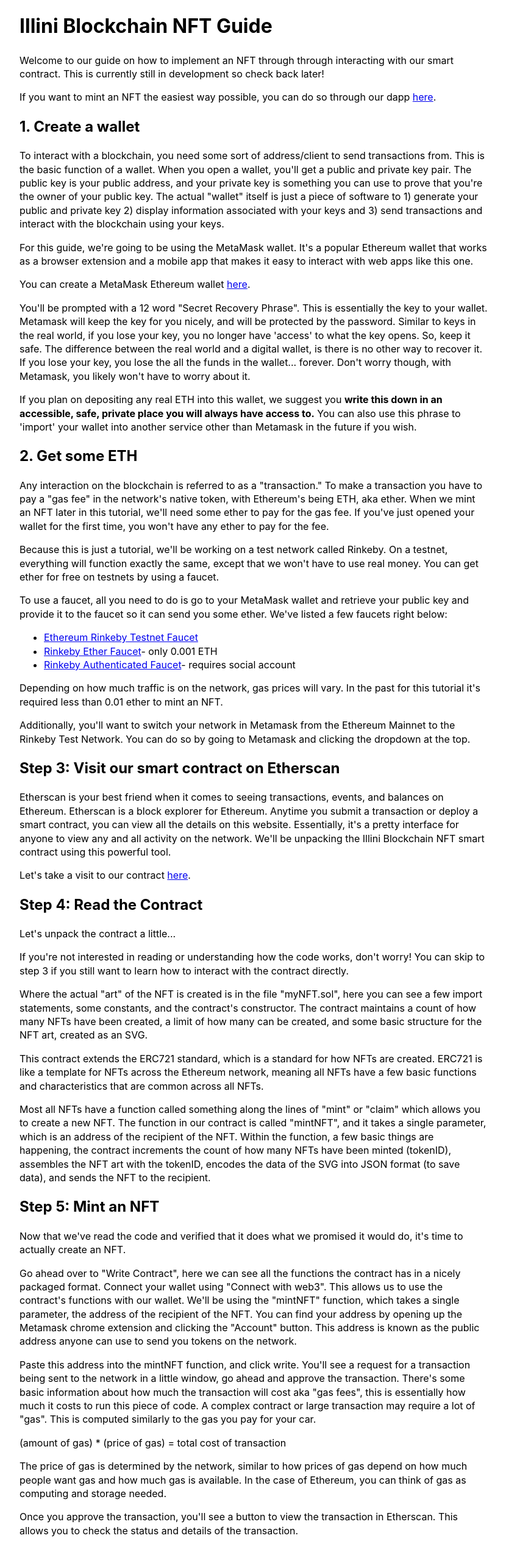
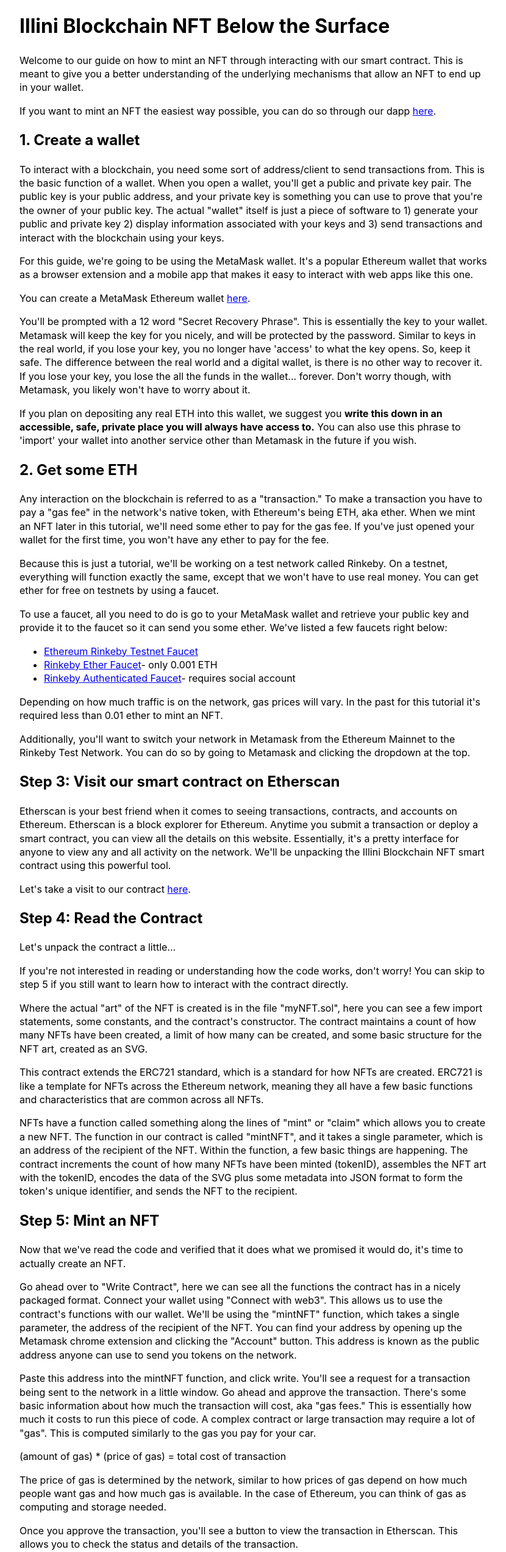
Before and after one commit to IlliniBlockchain/nft-mint, a Next.js app in the folder frontend/: page /guide in a window 1280 px wide. Shown: the top 2545 px of the page at 61% size, without its empty margins (224-1054 px from the left). Built offline with nearby package versions, Linux system fonts and the light colour scheme.

Commit message:
Proofread and minor edits for hard mode

```diff
--- a/frontend/pages/guide.js
+++ b/frontend/pages/guide.js
@@ -7,16 +7,17 @@
   return (
     <Layout>
       <Head>
-        <title>Illini Blockchain NFT Guide</title>
+        <title>Illini Blockchain NFT Below the Surface</title>
         <meta name="description" content="Guide to manually mint an Illini Blockchain NFT." />
       </Head>
 
       <div className={styles.header}>
-        <h1>Illini Blockchain NFT Guide</h1>
+        <h1>Illini Blockchain NFT Below the Surface</h1>
         <p>
-          Welcome to our guide on how to implement an NFT through
-          through interacting with our smart contract. This is currently
-          still in development so check back later!
+          Welcome to our guide on how to mint an NFT through
+          interacting with our smart contract. This is meant to give you a
+          better understanding of the underlying mechanisms that allow an
+          NFT to end up in your wallet.
         </p>
         <p>
           If you want to mint an NFT the easiest way possible,
@@ -114,7 +115,7 @@
       <div className={styles.header}>
         <h2>Step 3: Visit our smart contract on Etherscan</h2>
         <p>
-          Etherscan is your best friend when it comes to seeing transactions, events, and balances on Ethereum. Etherscan
+          Etherscan is your best friend when it comes to seeing transactions, contracts, and accounts on Ethereum. Etherscan
           is a block explorer for Ethereum. Anytime you submit a transaction or deploy a smart contract,
           you can view all the details on this website. Essentially, it's a pretty interface for anyone
           to view any and all activity on the network. We'll be unpacking the Illini Blockchain NFT
@@ -132,7 +133,7 @@
         </p>
         <p>
           If you're not interested in reading or understanding how the code works, don't worry!
-          You can skip to step 3 if you still want to learn how to interact with the contract directly.
+          You can skip to step 5 if you still want to learn how to interact with the contract directly.
         </p>
         <p>
           Where the actual "art" of the NFT is created is in the file "myNFT.sol",
@@ -142,14 +143,15 @@
         </p>
         <p>
           This contract extends the ERC721 standard, which is a standard for how NFTs are created.
-          ERC721 is like a template for NFTs across the Ethereum network, meaning all NFTs have a few basic
+          ERC721 is like a template for NFTs across the Ethereum network, meaning they all have a few basic
           functions and characteristics that are common across all NFTs.
         </p>
         <p>
-          Most all NFTs have a function called something along the lines of "mint" or "claim" which allows you to create a new NFT.
+          NFTs have a function called something along the lines of "mint" or "claim" which allows you to create a new NFT.
           The function in our contract is called "mintNFT", and it takes a single parameter, which is an address of the recipient of the NFT.
-          Within the function, a few basic things are happening, the contract increments the count of how many NFTs have been minted (tokenID), assembles
-          the NFT art with the tokenID, encodes the data of the SVG into JSON format (to save data), and sends the NFT to the recipient.
+          Within the function, a few basic things are happening. The contract increments the count of how many NFTs have been minted (tokenID), assembles
+          the NFT art with the tokenID, encodes the data of the SVG plus some metadata into JSON format to form the token's unique identifier,
+          and sends the NFT to the recipient.
         </p>
       </div>
 
@@ -169,8 +171,8 @@
         </p>
         <p>
           Paste this address into the mintNFT function, and click write. You'll see a request for a transaction being sent
-          to the network in a little window, go ahead and approve the transaction. There's some basic information about how much
-          the transaction will cost aka "gas fees", this is essentially how much it costs to run this piece of code. A complex contract
+          to the network in a little window. Go ahead and approve the transaction. There's some basic information about how much
+          the transaction will cost, aka "gas fees." This is essentially how much it costs to run this piece of code. A complex contract
           or large transaction may require a lot of "gas". This is computed similarly to the gas you pay for your car.
         </p>
         <p>
@@ -193,8 +195,8 @@
           you to a page with all of your NFTs. Hopefully you'll be able to see your new NFT!
         </p>
         <p>
-          If you see your NFT, but don't see the artwork yet -- don't fret, it takes a few minutes for the artwork to appear. Once you've waited a few minutes, click on the refresh button
-          on the page and refresh the page. You should see your NFT!
+          If you see your NFT, but don't see the artwork yet, don't fret! It takes a few minutes for the artwork to appear. Once you've waited a few minutes,
+          refresh the page. You should see your NFT!
         </p>
       </div>
 
--- a/frontend/pages/index.js
+++ b/frontend/pages/index.js
@@ -112,7 +112,7 @@
           to jump right in.
         </p>
         <p>
-          See what goes on under the hood by reading <a href="/guide" target="_blank">our guide</a> on minting
+          See what goes on under the hood by reading <Link href="/guide">our guide</Link> on minting
           an NFT by interacting with the <a href={contractLink} target="_blank">contract</a> itself.
           And to learn more about blockchain in general, see our website (coming soon).
         </p>
```
